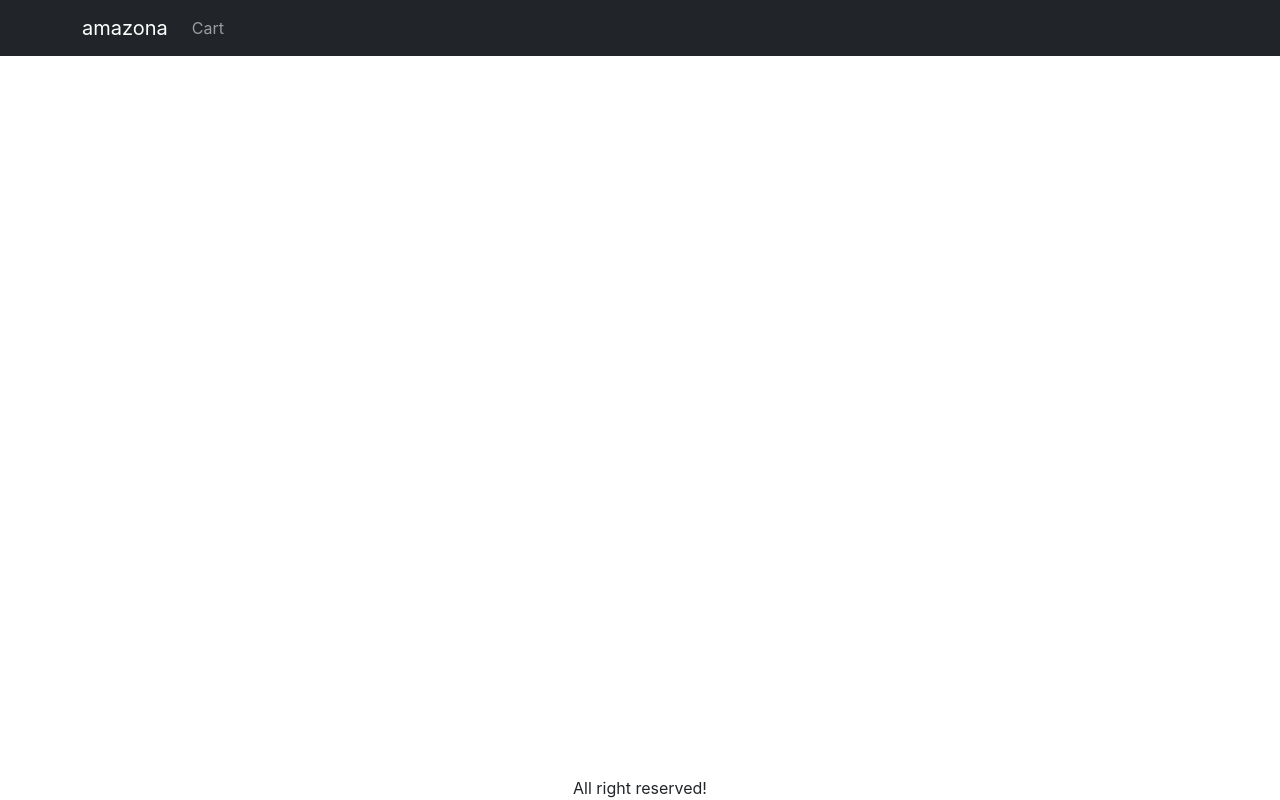
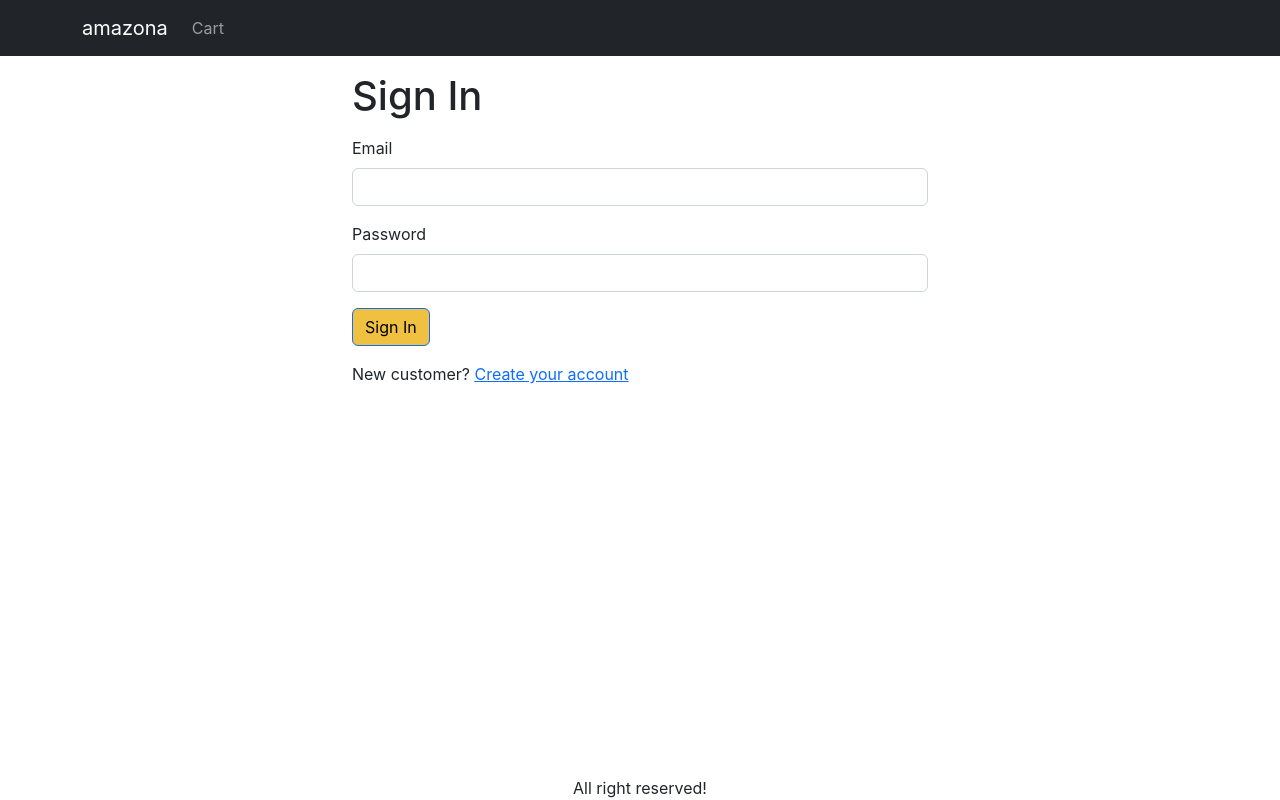
Before and after one commit to TranVinh-ds/mern-amazona, a React (Create React App) app in the folder amazona/frontend/: page /signin in a window 1280 px wide. Built offline with nearby package versions, Linux system fonts and the light colour scheme.

Commit message:
create-sign-in-screen

```diff
--- a/amazona/frontend/src/App.js
+++ b/amazona/frontend/src/App.js
@@ -11,6 +11,7 @@
 import { useContext } from 'react';
 import { Store } from './Store';
 import CartScreen from './screens/CartScreen';
+import SigninScreen from './screens/SigninScreen';
 
 function App() {
   const { state } = useContext(Store);
@@ -44,6 +45,7 @@
             <Routes>
               <Route path="/product/:slug" element={<ProductScreen />} />
               <Route path="/cart" element={<CartScreen />} />
+              <Route path="/signin" element={<SigninScreen />} />
               <Route path="/" element={<HomeScreen />} />
             </Routes>
           </Container>
--- a/amazona/frontend/src/index.css
+++ b/amazona/frontend/src/index.css
@@ -62,3 +62,7 @@
 .img-thumbnail {
   height: 80px;
 }
+
+.small-container {
+  max-width: 600px;
+}
--- /dev/null
+++ b/amazona/frontend/src/screens/SigninScreen.js
@@ -0,0 +1,39 @@
+import React from 'react';
+import Container from 'react-bootstrap/Container';
+import Form from 'react-bootstrap/Form';
+import Button from 'react-bootstrap/Button';
+import { Helmet } from 'react-helmet-async';
+import { Link, useLocation } from 'react-router-dom';
+
+const SigninScreen = () => {
+  const { search } = useLocation();
+  const redirectInUrl = new URLSearchParams(search).get('redirect');
+  const redirect = redirectInUrl ? redirectInUrl : '/';
+  return (
+    <Container className="small-container">
+      <Helmet>
+        <title>Sign In</title>
+      </Helmet>
+      <h1 className="my-3">Sign In</h1>
+      <Form>
+        <Form.Group className="mb-3" controlId="email">
+          <Form.Label>Email</Form.Label>
+          <Form.Control type="email" required />
+        </Form.Group>
+        <Form.Group className="mb-3" controlId="password">
+          <Form.Label>Password</Form.Label>
+          <Form.Control type="password" required />
+        </Form.Group>
+        <div className="mb-3">
+          <Button type="submit">Sign In</Button>
+        </div>
+        <div className="mb-3">
+          New customer?{' '}
+          <Link to={`/signup?redirect=${redirect}`}>Create your account</Link>
+        </div>
+      </Form>
+    </Container>
+  );
+};
+
+export default SigninScreen;
```
